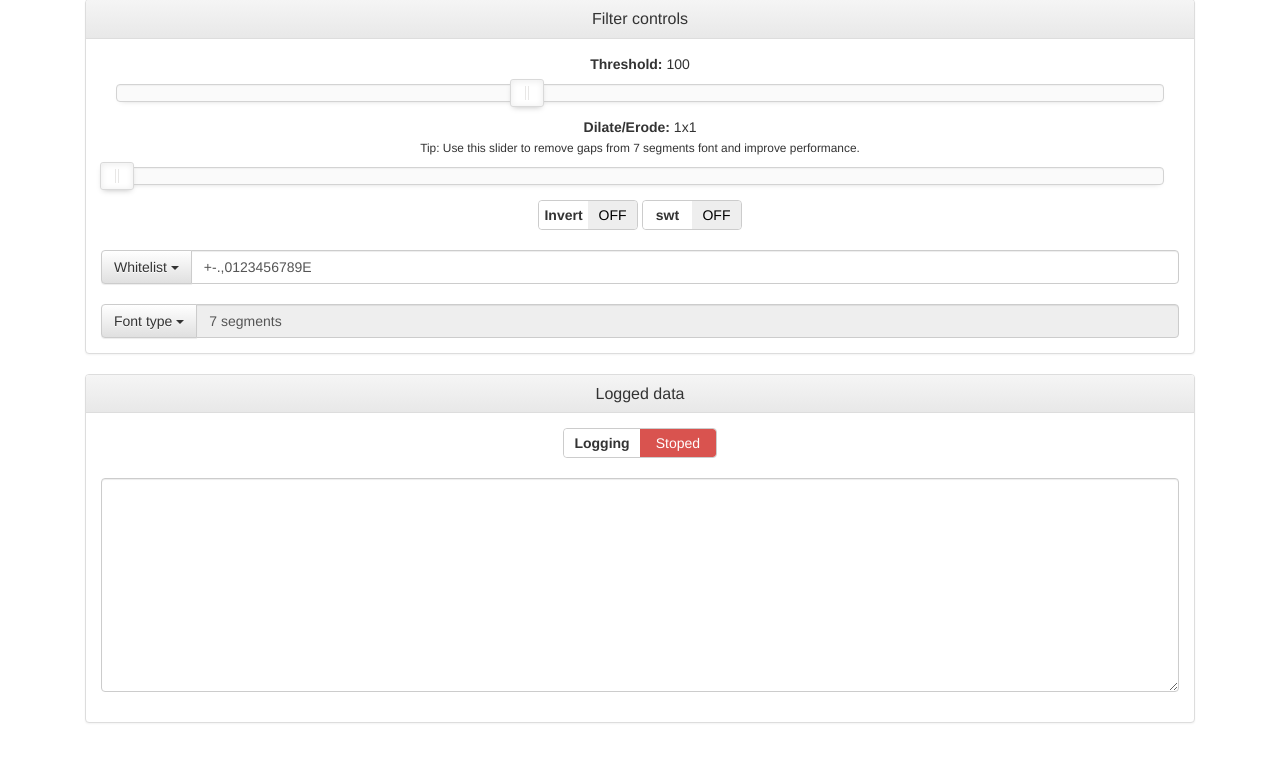
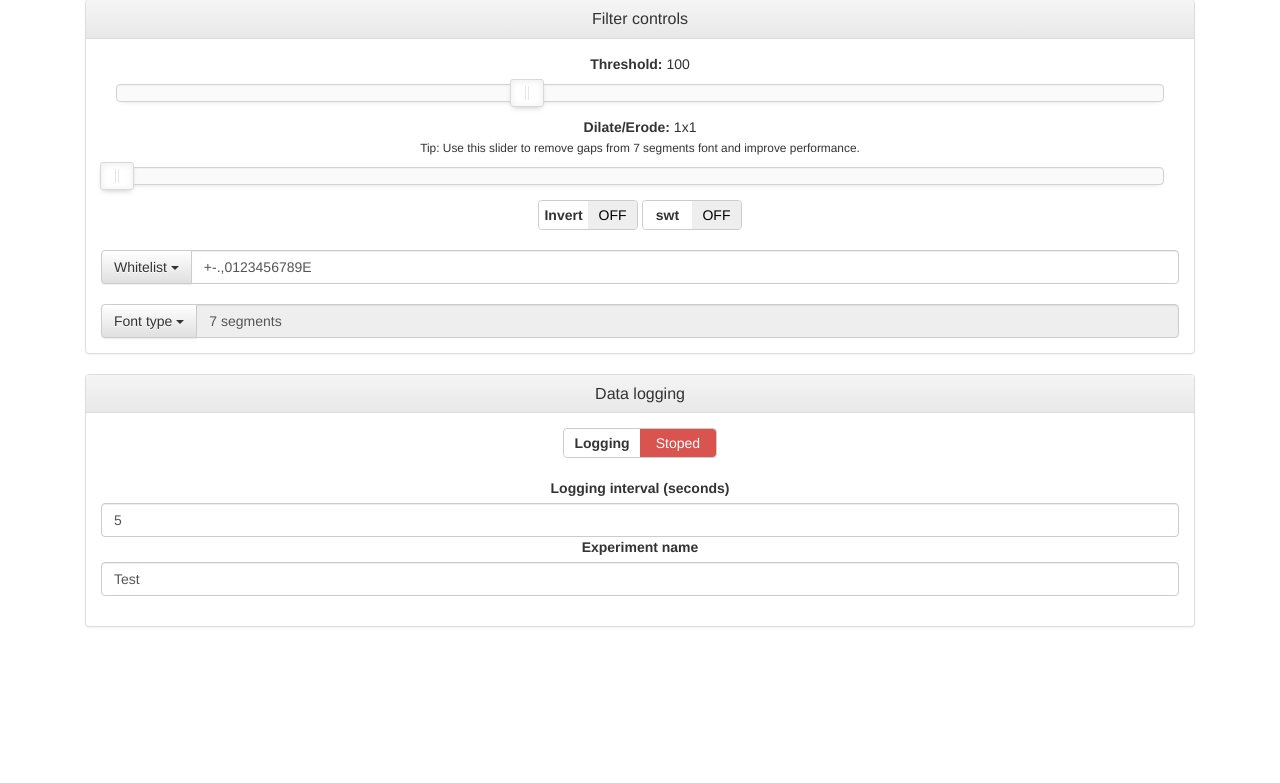
Before and after one commit to arturaugusto/tof, a Flask app: page / in a window 1280 px wide. Shown: the part 1082-1865 px from the top of the page. After the commit the page ends 1709 px from the top, so only its background shows below. Run offline with Flask 2, Linux system fonts and the light colour scheme; parts of the project's set-up code (start-up, migrations or seed data) failed here and were passed over; some libraries are stand-ins or nearby versions.

Commit message:
Update index.html

```diff
--- a/templates/index.html
+++ b/templates/index.html
@@ -145,14 +145,17 @@
 
 				<div class="panel panel-default">
 				  <div class="panel-heading">
-				    <h3 class="panel-title">Logged data</h3>
+				    <h3 class="panel-title">Data logging</h3>
 				  </div>
 				  <div class="panel-body">
 						<input type="checkbox" id="start_logging" value="start_logging">
 						<br><br>
 						<div class="form-group">
-					    <!--<label for="name">Logged data:</label>-->
-					    <textarea class="form-control" id="textAreaOut" rows="10"></textarea>
+					    <label for="interval">Logging interval (seconds)</label>
+					    <input class="form-control" name="interval" id="interval" value="5">
+
+					    <label for="experiment">Experiment name</label>
+					    <input class="form-control" name="experiment" id="experiment" value="Test">
 					  </div>
 				  </div>
 				</div>
```
